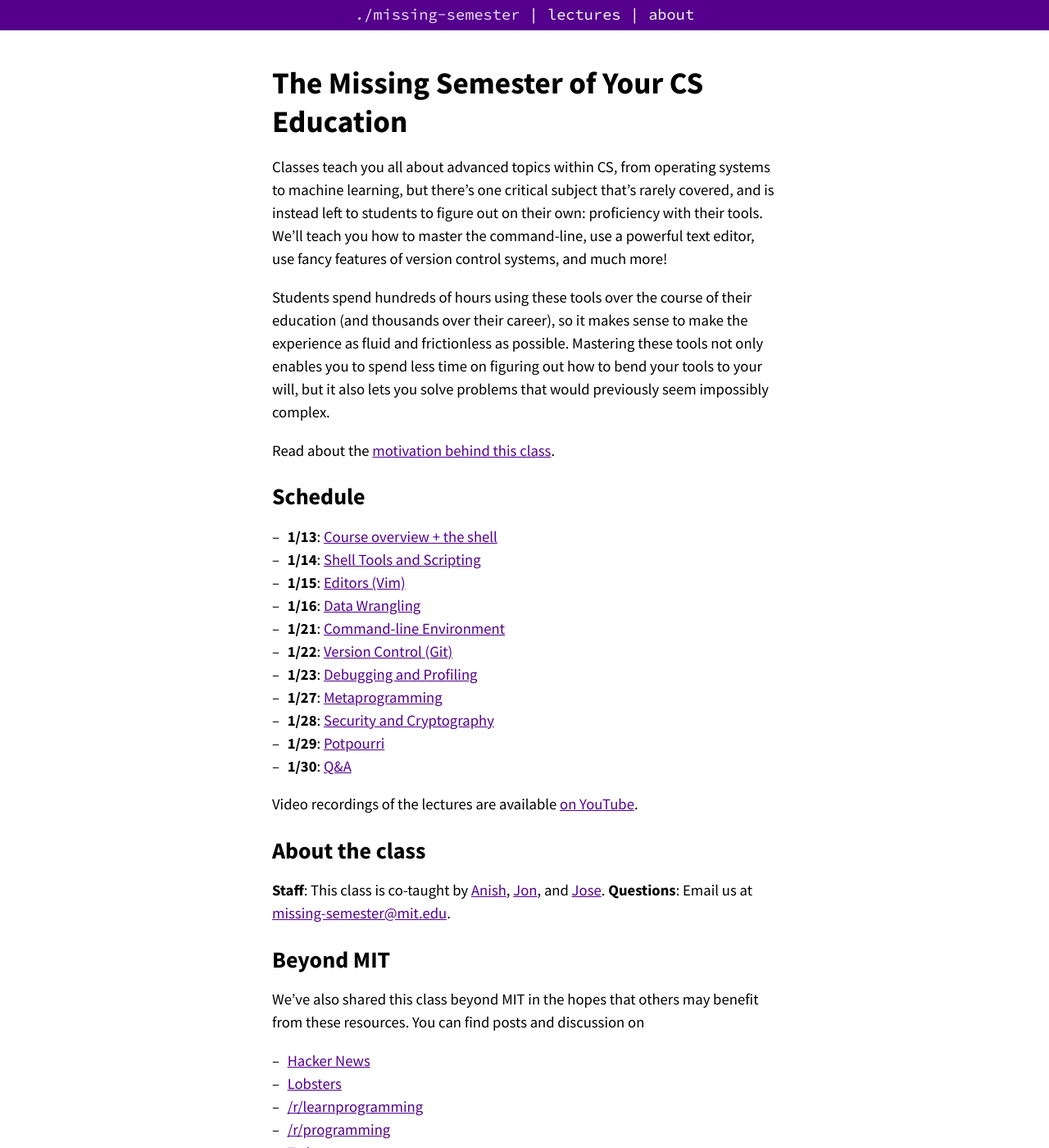
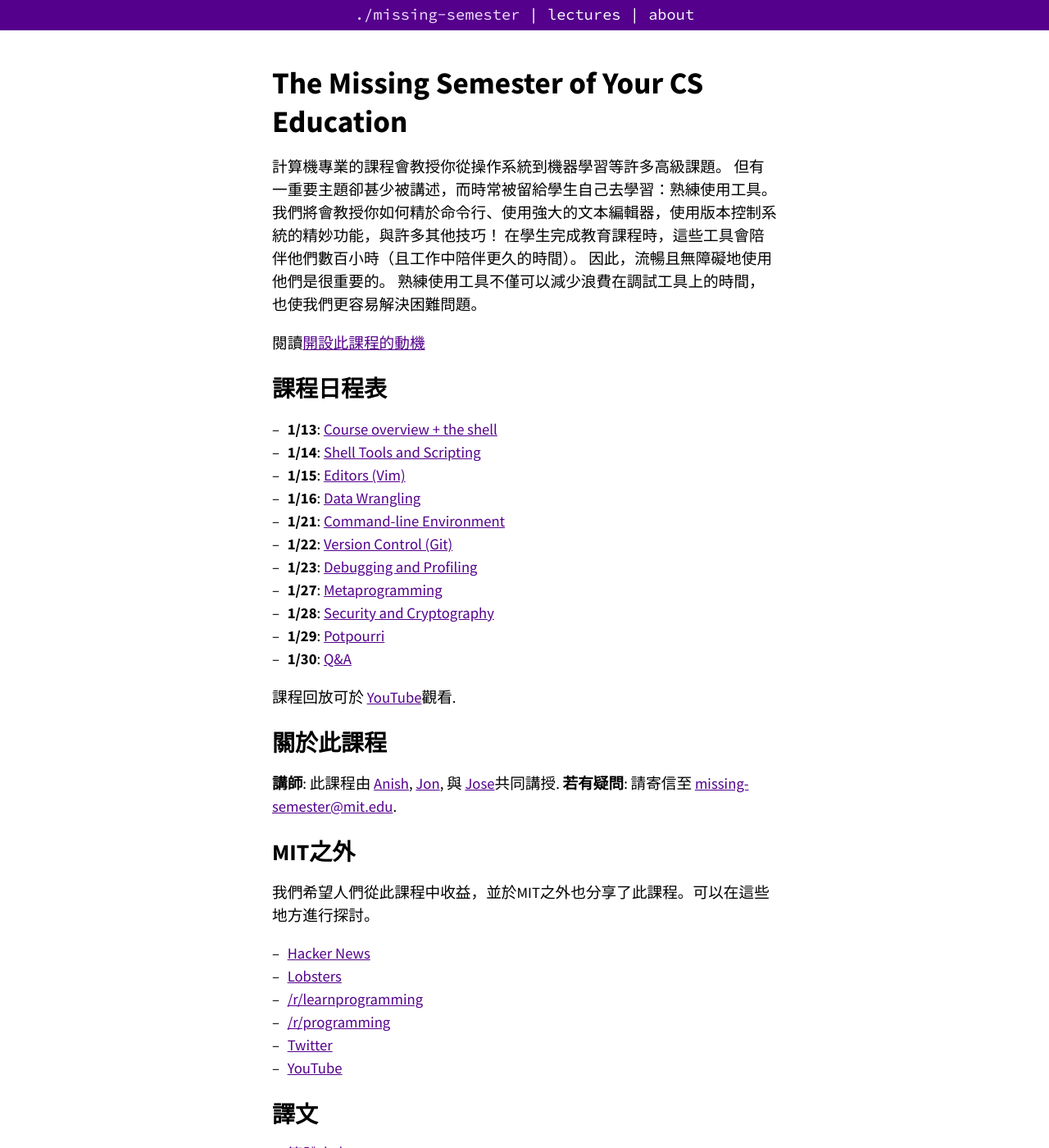
Before and after one commit to missing-semester-zh-Hant/missing-semester-zh-Hant.github.io, a Jekyll site: the page built from index.md, in a window 1280 px wide and 1400 px high. Shown: the whole window at 82% size. Built offline with Jekyll 4.4.1, drawn with Linux system fonts in a browser that asks for light colours; some of the changed text lies outside the part shown.

Commit message:
index translation

```diff
--- a/index.md
+++ b/index.md
@@ -3,20 +3,27 @@ layout: page
 title: The Missing Semester of Your CS Education
 ---
 
-Classes teach you all about advanced topics within CS, from operating systems
+<!-- Classes teach you all about advanced topics within CS, from operating systems
 to machine learning, but there’s one critical subject that’s rarely covered,
 and is instead left to students to figure out on their own: proficiency with
 their tools. We’ll teach you how to master the command-line, use a powerful
-text editor, use fancy features of version control systems, and much more!
-
-Students spend hundreds of hours using these tools over the course of their
+text editor, use fancy features of version control systems, and much more! -->
+計算機專業的課程會教授你從操作系統到機器學習等許多高級課題。
+但有一重要主題卻甚少被講述，而時常被留給學生自己去學習：熟練使用工具。
+我們將會教授你如何精於命令行、使用強大的文本編輯器，使用版本控制系統的精妙功能，與許多其他技巧！
+<!-- Students spend hundreds of hours using these tools over the course of their
 education (and thousands over their career), so it makes sense to make the
 experience as fluid and frictionless as possible. Mastering these tools not
 only enables you to spend less time on figuring out how to bend your tools to
 your will, but it also lets you solve problems that would previously seem
-impossibly complex.
+impossibly complex. -->
+在學生完成教育課程時，這些工具會陪伴他們數百小時（且工作中陪伴更久的時間）。
+因此，流暢且無障礙地使用他們是很重要的。
+熟練使用工具不僅可以減少浪費在調試工具上的時間，也使我們更容易解決困難問題。
 
-Read about the [motivation behind this class](/about/).
+
+<!-- Read about the [motivation behind this class](/about/). -->
+閱讀[開設此課程的動機](/about/)
 
 {% comment %}
 # Registration
@@ -24,7 +31,8 @@ Read about the [motivation behind this class](/about/).
 Sign up for the IAP 2020 class by filling out this [registration form](https://forms.gle/TD1KnwCSV52qexVt9).
 {% endcomment %}
 
-# Schedule
+<!-- # Schedule -->
+# 課程日程表
 
 {% comment %}
 **Lecture**: 35-225, 2pm--3pm<br>
@@ -47,18 +55,26 @@ Sign up for the IAP 2020 class by filling out this [registration form](https://f
 {% endfor %}
 </ul>
 
-Video recordings of the lectures are available [on
-YouTube](https://www.youtube.com/playlist?list=PLyzOVJj3bHQuloKGG59rS43e29ro7I57J).
+<!-- Video recordings of the lectures are available [on
+YouTube](https://www.youtube.com/playlist?list=PLyzOVJj3bHQuloKGG59rS43e29ro7I57J). -->
+課程回放可於 [
+YouTube](https://www.youtube.com/playlist?list=PLyzOVJj3bHQuloKGG59rS43e29ro7I57J)觀看.
 
-# About the class
+<!-- # About the class -->
+# 關於此課程
 
-**Staff**: This class is co-taught by [Anish](https://www.anishathalye.com/), [Jon](https://thesquareplanet.com/), and [Jose](http://josejg.com/).
-**Questions**: Email us at [missing-semester@mit.edu](mailto:missing-semester@mit.edu).
+<!-- **Staff**: This class is co-taught by [Anish](https://www.anishathalye.com/), [Jon](https://thesquareplanet.com/), and [Jose](http://josejg.com/).
+**Questions**: Email us at [missing-semester@mit.edu](mailto:missing-semester@mit.edu). -->
 
-# Beyond MIT
+**講師**: 此課程由 [Anish](https://www.anishathalye.com/), [Jon](https://thesquareplanet.com/), 與 [Jose](http://josejg.com/)共同講授.
+**若有疑問**: 請寄信至 [missing-semester@mit.edu](mailto:missing-semester@mit.edu).
 
-We've also shared this class beyond MIT in the hopes that others may
-benefit from these resources. You can find posts and discussion on
+<!-- # Beyond MIT -->
+# MIT之外
+
+<!-- We've also shared this class beyond MIT in the hopes that others may
+benefit from these resources. You can find posts and discussion on -->
+我們希望人們從此課程中收益，並於MIT之外也分享了此課程。可以在這些地方進行探討。
 
  - [Hacker News](https://news.ycombinator.com/item?id=22226380)
  - [Lobsters](https://lobste.rs/s/ti1k98/missing_semester_your_cs_education_mit)
@@ -67,24 +83,35 @@ benefit from these resources. You can find posts and discussion on
  - [Twitter](https://twitter.com/jonhoo/status/1224383452591509507)
  - [YouTube](https://www.youtube.com/playlist?list=PLyzOVJj3bHQuloKGG59rS43e29ro7I57J)
 
-# Translations
+<!-- # Translations -->
+# 譯文
 
-- [Chinese: missing-semester-cn.github.io](https://missing-semester-cn.github.io/)
+- [簡體中文: missing-semester-cn.github.io](https://missing-semester-cn.github.io/)
 
-Note: these are external links to community translations. We have not vetted
-them.
+<!-- Note: these are external links to community translations. We have not vetted
+them. -->
+敬請注意: 這些是社區貢獻的譯文的外部鏈接，我們沒有驗證其內容。
 
-Have you created a translation of the course notes from this class? Submit a
+<!-- Have you created a translation of the course notes from this class? Submit a
 [pull request](https://github.com/missing-semester/missing-semester/pulls) so
-we can add it to the list!
+we can add it to the list! -->
+若您創作了此課程新的譯文，請提交
+[pull request](https://github.com/missing-semester/missing-semester/pulls) 到此處，
+以便可以將您位列於此！
 
-## Acknowledgements
+<!-- ## Acknowledgements -->
+## 謝辭
 
-We thank Elaine Mello, Jim Cain, and [MIT Open
+<!-- We thank Elaine Mello, Jim Cain, and [MIT Open
 Learning](https://openlearning.mit.edu/) for making it possible for us to
 record lecture videos; Anthony Zolnik and [MIT
 AeroAstro](https://aeroastro.mit.edu/) for A/V equipment; and Brandi Adams and
-[MIT EECS](https://www.eecs.mit.edu/) for supporting this class.
+[MIT EECS](https://www.eecs.mit.edu/) for supporting this class. -->
+
+感謝 Elaine Mello, Jim Cain, 與 [MIT Open
+Learning](https://openlearning.mit.edu/) 錄製的課程回放; Anthony Zolnik 與 [MIT
+AeroAstro](https://aeroastro.mit.edu/) 提供的影像設施; 以及 Brandi Adams 與
+[MIT EECS](https://www.eecs.mit.edu/) 對此課程的支援.
 
 ---
 
```
